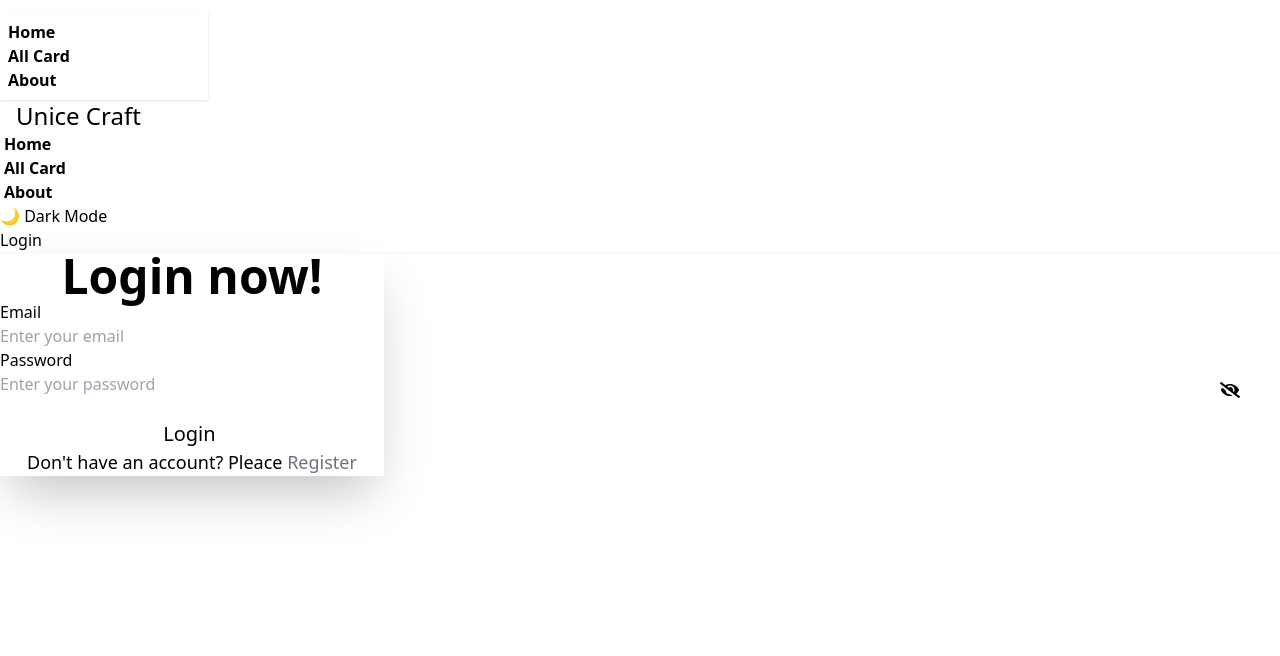
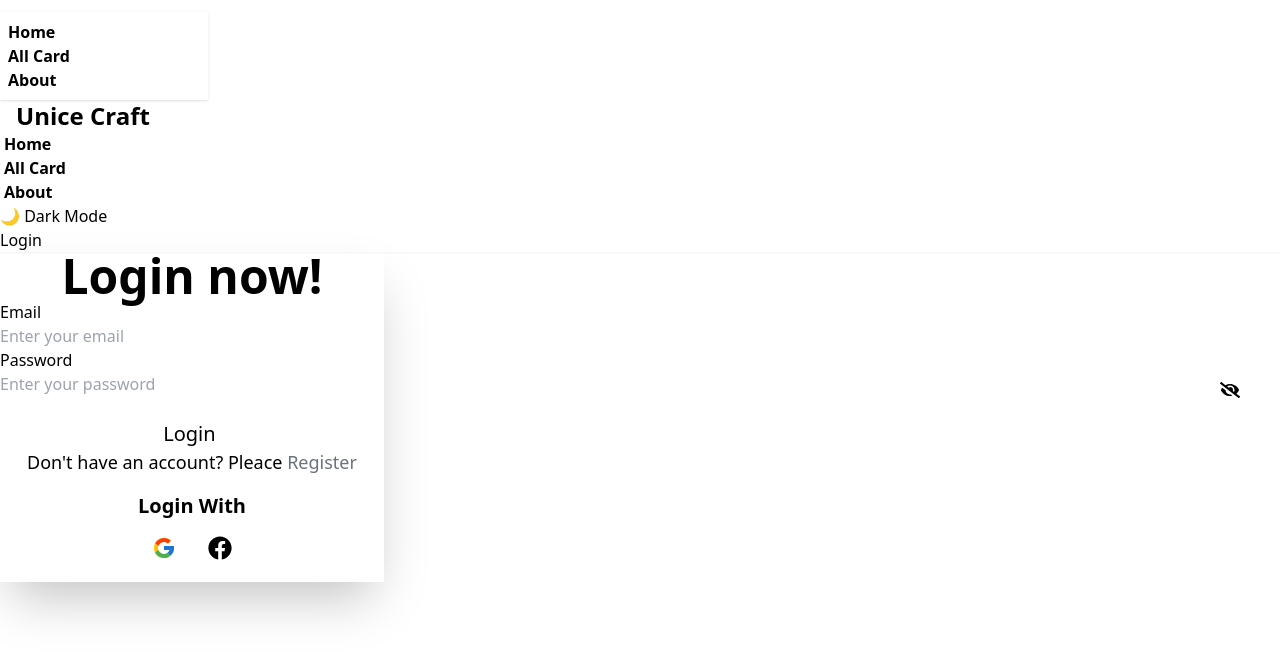
Before and after one commit to Ratulhasanuday/B9-A10-Art-and-craft-Client, a React (Vite) app: page /login in a window 1280 px wide. Shown: the top 656 px of the page. Built offline with nearby package versions, Linux system fonts and the light colour scheme; no server answers.

Commit message:
google login/facebook login button and authentication added

```diff
--- a/src/pages/Home.jsx
+++ b/src/pages/Home.jsx
@@ -1,22 +1,32 @@
-import React, { useContext } from 'react';
+import React, { useContext, useState } from 'react';
 import Navbar from './Shared/Navbar';
 import Footer from './Shared/Footer';
 import Banner from './Banner';
-import { Link, useLoaderData } from 'react-router-dom';
+import { Link, useLoaderData, useNavigate } from 'react-router-dom';
 import { FaStar } from 'react-icons/fa';
 import { AuthContext } from '../provider/AuthProvider';
 import { Typewriter } from 'react-simple-typewriter';
+
 const Home = () => {
     const loadedJuteCrafts = useLoaderData();
+    const { loading } = useContext(AuthContext);
+    const navigate = useNavigate(); // Hook to navigate programmatically
 
-    const { loading } = useContext(AuthContext)
+    const [visibleItems, setVisibleItems] = useState(9);
+
     if (loading) {
         return <div className="flex justify-center items-center min-h-screen"><span className="loading loading-infinity loading-lg"></span></div>
     }
+
+    // Show more handler - navigate to all cards page
+    const handleShowMore = () => {
+        navigate('/allCard');
+    }
+
     return (
         <div className=''>
             <Navbar />
-            <Banner></Banner>
+            <Banner />
             <div className='mt-28'>
                 <h1 className='text-center md:text-3xl font-bold '>
                     <Typewriter
@@ -29,35 +39,41 @@ const Home = () => {
                 </h1>
                 <div className='grid md:grid-cols-3 grid-cols-1 gap-5 p-10'>
                     {
-                        loadedJuteCrafts.map((juteCraft) => (
+                        loadedJuteCrafts.slice(0, visibleItems).map((juteCraft) => (
                             <div key={juteCraft._id} className='flex justify-center'>
                                 <div className='w-full h-96 rounded-xl shadow-xl'>
                                     <img className='w-full h-3/5 rounded-t-2xl' src={juteCraft.photo} alt="" />
                                     <div className='px-5 '>
                                         <h1 className='md:text-2xl text-xl pt-4 font-bold'>{juteCraft.name}</h1>
                                         <div className='flex justify-between'>
-                                            <p className='md:text-lg  font-semibold'>Status:{juteCraft.stockStatus}</p>
+                                            <p className='md:text-lg font-semibold'>Status:{juteCraft.stockStatus}</p>
                                             <p className='md:text-lg font-semibold'>Price:{juteCraft.price}$</p>
                                         </div>
 
                                         <p className='md:text-lg font-semibold flex items-center'>
                                             Product Rating:
                                             {[...Array(Math.round(juteCraft.rating))].map((_, index) => (
-
                                                 <FaStar key={index} className="text-yellow-500 ml-1" />
                                             ))}
                                         </p>
                                         <div className='flex justify-end '>
-
-                                            <Link to={`/viewDetails/${juteCraft._id}`}
-
-                                                className='btn btn-active'>View Detail</Link>
+                                            <Link to={`/viewDetails/${juteCraft._id}`} className='btn btn-active'>View Detail</Link>
                                         </div>
                                     </div>
                                 </div>
                             </div>
-                        ))}
+                        ))
+                    }
                 </div>
+
+                {/* Show More Button */}
+                {visibleItems < loadedJuteCrafts.length && (
+                    <div className='flex justify-center mt-5'>
+                        <button onClick={handleShowMore} className='btn btn-primary'>
+                            See More
+                        </button>
+                    </div>
+                )}
             </div>
             <Footer />
         </div>
--- a/src/pages/Login.jsx
+++ b/src/pages/Login.jsx
@@ -3,11 +3,12 @@ import { Link, useNavigate } from 'react-router-dom';
 import Navbar from './Shared/Navbar';
 import { toast, ToastContainer } from 'react-toastify';
 import { AuthContext } from '../provider/AuthProvider';
-import { FaEye, FaEyeSlash } from 'react-icons/fa';
+import { FaEye, FaEyeSlash, FaFacebook } from 'react-icons/fa';
+import { FcGoogle } from 'react-icons/fc';
 
 
 const Login = () => {
-    const { userLogIn } = useContext(AuthContext);
+    const { userLogIn, signInGoogle, signInFacebook, } = useContext(AuthContext);
     const navigate = useNavigate();
     const [password, setPassword] = useState('');
     const [type, setType] = useState('password');
@@ -27,6 +28,7 @@ const Login = () => {
         const email = form.get('email');
         const password = form.get('password');
         console.log(email, password);
+        //email andpassword authentication
         userLogIn(email, password)
             .then((result) => {
                 console.log(result.user);
@@ -40,6 +42,46 @@ const Login = () => {
 
                 toast.error('Invalid email or password!');
             });
+
+    }
+    const handleGoogleLogin = (e) => {
+        e.preventDefault();
+        console.log('google login successfuly');
+
+        signInGoogle()
+            .then(result => {
+                console.log(result.user);
+                toast.success("Google Login Success!", { autoClose: 3000, position: "top-right" });
+                setTimeout(() => {
+                    navigate("/");
+                }, 3000);
+
+            })
+            .catch(error => {
+                console.error(error);
+                toast.error("Google Login Failed!", { autoClose: 3000, position: "top-right" });
+            }
+
+            )
+    }
+    const handleFacebookLogin = (e) => {
+        e.preventDefault();
+        signInFacebook()
+            .then(result => {
+                console.log(result.user);
+                toast.success("Facebook Login Success!", { autoClose: 3000, position: "top-right" });
+                setTimeout(() => {
+                    navigate("/");
+                }, 3000);
+
+            })
+            .catch(error => {
+                console.error(error);
+                toast.error("Facebook Login Failed!", { autoClose: 3000, position: "top-right" });
+            }
+
+            )
+
     }
     return (
         <>
@@ -77,6 +119,15 @@ const Login = () => {
                             <input type="submit" value="Login " className='btn btn-primary w-full text-xl' />
                             <p className='text-lg text-center'>Don't have an account? Pleace <Link to='/signup' className='text-gray-500'>Register</Link></p>
                         </div>
+
+                        <div className='text-center p-4'>
+                            <h2 className='text-xl font-bold'>Login With</h2>
+                            <button onClick={handleGoogleLogin} className='btn mt-4 mr-4 rounded-full text-2xl '> <FcGoogle className=" " /></button>
+
+                            <button onClick={handleFacebookLogin} className='btn mt-4 ml-4 rounded-full text-2xl '>                     <FaFacebook className="" />
+                            </button>
+                        </div>
+
                     </form>
                 </div>
             </div>
--- a/src/pages/Shared/Navbar.jsx
+++ b/src/pages/Shared/Navbar.jsx
@@ -35,7 +35,7 @@ const Navbar = () => {
             {nav}
           </ul>
         </div>
-        <Link className="md:text-2xl ml-4" to="/">Unice Craft</Link>
+        <Link className="md:text-2xl font-bold ml-4" to="/">Unice Craft</Link>
       </div>
       <div className="navbar-end gap-4">
         <div className="navbar-center hidden lg:flex">
--- a/src/provider/AuthProvider.jsx
+++ b/src/provider/AuthProvider.jsx
@@ -1,8 +1,10 @@
 import { createContext, useEffect, useState } from "react";
-import { createUserWithEmailAndPassword, getAuth, onAuthStateChanged, signInWithEmailAndPassword, signOut } from "firebase/auth";
+import { createUserWithEmailAndPassword, FacebookAuthProvider, getAuth, GoogleAuthProvider, onAuthStateChanged, signInWithEmailAndPassword, signInWithPopup, signOut } from "firebase/auth";
 import app from "../firebase/firebase.config.js";
 export const AuthContext = createContext(null);
 const auth = getAuth(app)
+const googleProvide=new GoogleAuthProvider()
+const facebookProvider= new FacebookAuthProvider()
 const AuthProvider = ({ children }) => {
     const [user, setUser] = useState(null)
     const [loading, setLoading] = useState(true)
@@ -17,6 +19,12 @@ const AuthProvider = ({ children }) => {
     const signOutUser = () => {
         setLoading(true)
         return signOut(auth)
+    }
+    const signInGoogle=()=>{
+        return signInWithPopup(auth,googleProvide)
+    }
+    const signInFacebook=()=>{
+        return signInWithPopup(auth,facebookProvider)
     }
     useEffect(() => {
         const unSubscribe = onAuthStateChanged(auth,
@@ -34,6 +42,8 @@ const AuthProvider = ({ children }) => {
         createUser,
         userLogIn,
         signOutUser,
+        signInGoogle,
+        signInFacebook,
         loading,
     }
     return (
```
